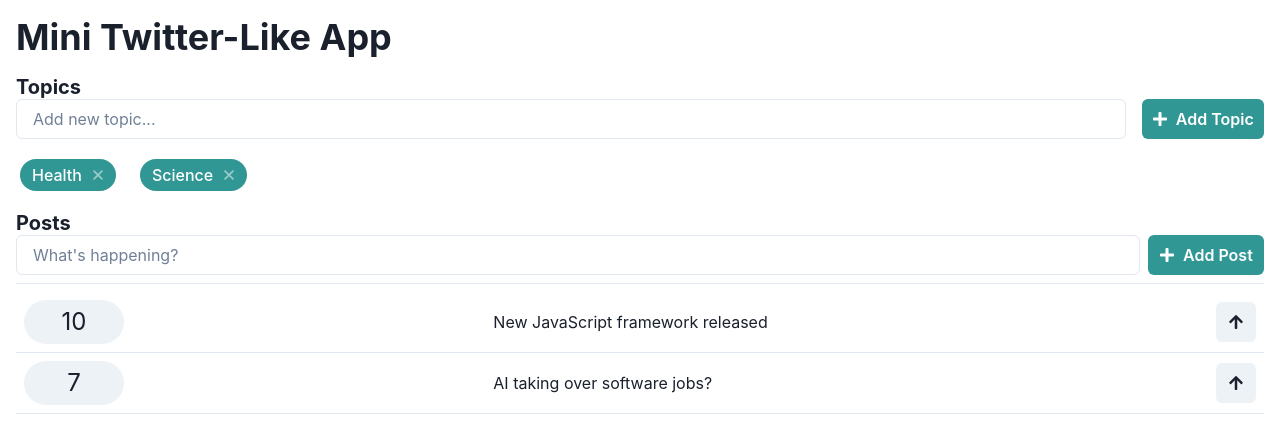
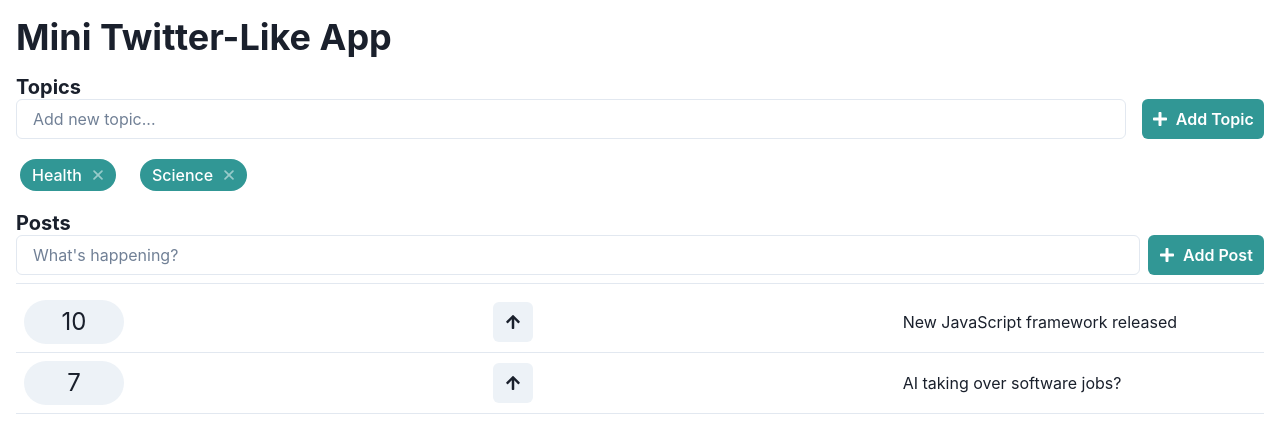
Before and after one commit to GPT-Engineer-App/topic-trender, a React (Vite) app: page / in a window 1280 px wide. Both pictures are taken after a click on the button 137 px from the left and 175 px from the top of the page. Shown: the top 444 px of the page. Built offline with nearby package versions, Linux system fonts and the light colour scheme.

Commit message:
move the vote button to the first position on the right
Moved the vote button to the first position on the right within the PostItems component.

```diff
--- a/src/pages/Index.jsx
+++ b/src/pages/Index.jsx
@@ -79,11 +79,11 @@ const Index = () => {
             <Text fontSize="2xl">{post.votes}</Text>
           </Box>
           <Spacer />
+          <IconButton icon={<FaArrowUp />} aria-label="Upvote" colorScheme={userVotes[post.id] ? "green" : undefined} onClick={() => vote(post.id)} />
+          <Spacer />
           <Text flex={1} textAlign="left">
             {post.content}
           </Text>
-          <Spacer />
-          <IconButton icon={<FaArrowUp />} aria-label="Upvote" colorScheme={userVotes[post.id] ? "green" : undefined} onClick={() => vote(post.id)} />
         </HStack>
       ));
   };
```
